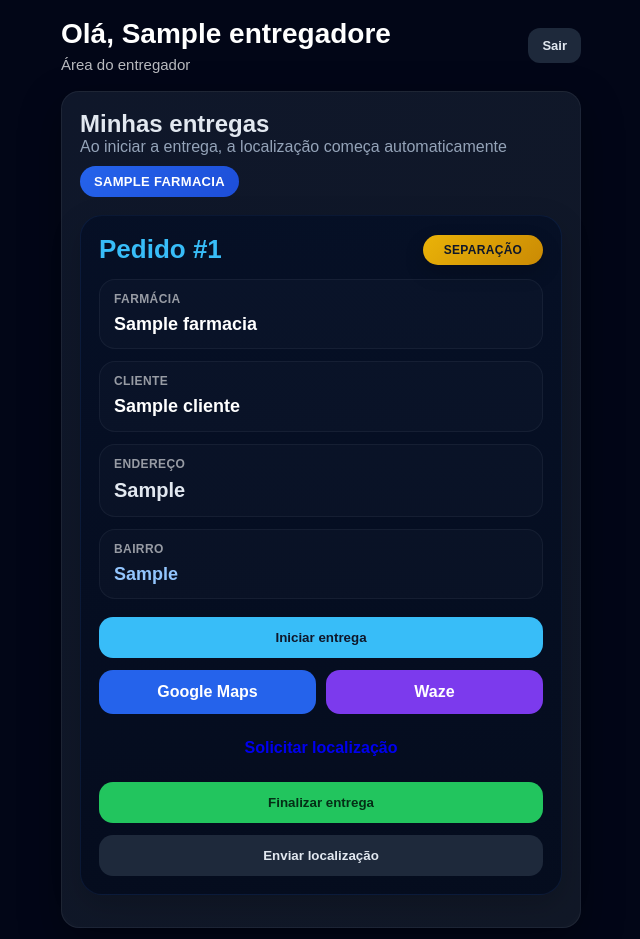
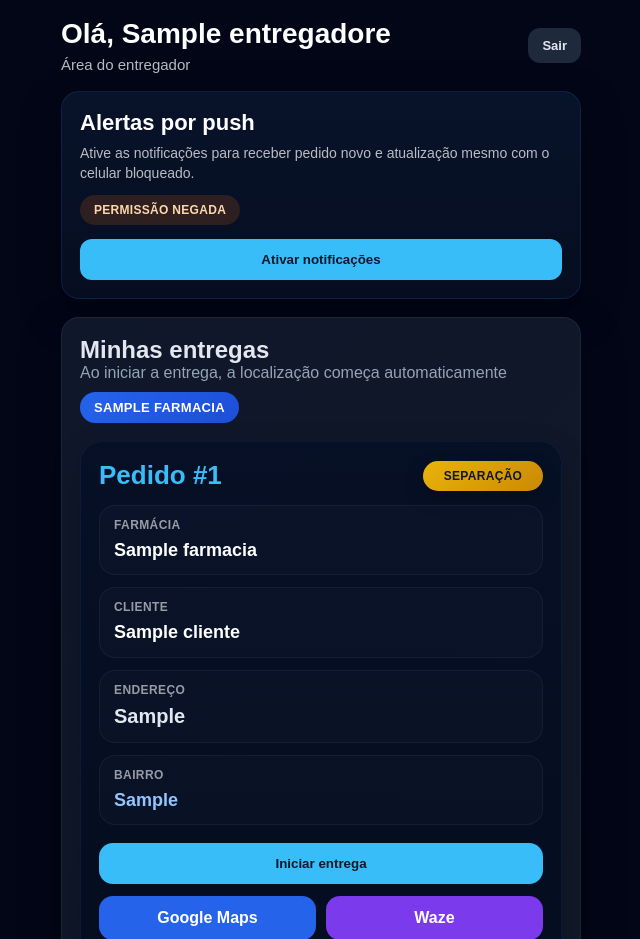
Before and after one commit to Mauricio3114/farmacontrol, a Flask app: page /entregador/app in a window 1280 px wide. Shown: the top 939 px of the page, without its empty margins (319-959 px from the left). Run offline with Flask 3, Linux system fonts and the light colour scheme; a user stored in the database is signed in; tables that the repository leaves empty hold one stand-in row (values such as "Sample post"); some libraries are stand-ins or nearby versions.

Commit message:
subindo push

```diff
--- a/app.py
+++ b/app.py
@@ -21,11 +21,14 @@ from reportlab.lib.pagesizes import A4
 from reportlab.lib import colors
 from reportlab.lib.styles import getSampleStyleSheet
 
+from pywebpush import webpush, WebPushException
+
 from extensions import db, login_manager
 
 from models import (
     Farmacia, User, Cliente, Entregador, Pedido, Localizacao,
-    WhatsAppConfig, WhatsAppLog, UsuarioFarmacia, EntregadorFarmacia
+    WhatsAppConfig, WhatsAppLog, UsuarioFarmacia, EntregadorFarmacia,
+    EntregadorPushSubscription
 )
 
 
@@ -531,6 +534,66 @@ def disparar_whatsapp_pedido_entregue(pedido):
     )
 
 
+def push_habilitado():
+    return bool(
+        os.environ.get("VAPID_PUBLIC_KEY") and
+        os.environ.get("VAPID_PRIVATE_KEY") and
+        os.environ.get("VAPID_CLAIMS_SUB")
+    )
+
+
+def enviar_push_para_entregador(entregador_id, titulo, corpo, url="/entregador/app", tag="farmacontrol-push"):
+    if not push_habilitado():
+        return
+
+    subscriptions = EntregadorPushSubscription.query.filter_by(
+        entregador_id=entregador_id,
+        ativo=True
+    ).all()
+
+    if not subscriptions:
+        return
+
+    payload = json.dumps({
+        "title": titulo,
+        "body": corpo,
+        "url": url,
+        "tag": tag
+    })
+
+    vapid_private_key = os.environ.get("VAPID_PRIVATE_KEY")
+    vapid_claims = {
+        "sub": os.environ.get("VAPID_CLAIMS_SUB")
+    }
+
+    alterou = False
+
+    for sub in subscriptions:
+        subscription_info = {
+            "endpoint": sub.endpoint,
+            "keys": {
+                "p256dh": sub.p256dh,
+                "auth": sub.auth
+            }
+        }
+
+        try:
+            webpush(
+                subscription_info=subscription_info,
+                data=payload,
+                vapid_private_key=vapid_private_key,
+                vapid_claims=vapid_claims
+            )
+        except WebPushException as e:
+            status_code = getattr(getattr(e, "response", None), "status_code", None)
+            if status_code in [404, 410]:
+                sub.ativo = False
+                alterou = True
+
+    if alterou:
+        db.session.commit()
+
+
 def registrar_rotas(app):
 
     @app.route("/")
@@ -538,6 +601,16 @@ def registrar_rotas(app):
         if current_user.is_authenticated:
             return redirect(url_for("dashboard"))
         return redirect(url_for("login"))
+
+    @app.route("/subscribe", methods=["POST"])
+    def subscribe():
+        from flask import request, jsonify
+        sub = request.json
+
+        with open("subscriptions.json", "a") as f:
+            f.write(json.dumps(sub) + "\n")
+
+        return jsonify({"status": "ok"})
 
     @app.route("/login", methods=["GET", "POST"])
     def login():
@@ -1206,6 +1279,15 @@ def registrar_rotas(app):
             db.session.add(novo)
             db.session.commit()
 
+            if novo.entregador_id:
+                enviar_push_para_entregador(
+                    entregador_id=novo.entregador_id,
+                    titulo="Novo pedido para entrega",
+                    corpo=f"Pedido #{novo.id} para {novo.cliente.nome}",
+                    url=url_for("entregador_app", _external=True),
+                    tag=f"pedido-novo-{novo.id}"
+                )
+
             if novo.status == "recebido":
                 disparar_whatsapp_pedido_recebido(novo)
 
@@ -1291,6 +1373,25 @@ def registrar_rotas(app):
             pedido.entregue_em = agora_brasil()
 
         db.session.commit()
+
+        if pedido.entregador_id:
+            status_label = novo_status
+            if novo_status == "recebido":
+                status_label = "RECEBIDO"
+            elif novo_status == "separacao":
+                status_label = "SEPARAÇÃO"
+            elif novo_status == "saiu_entrega":
+                status_label = "EM ROTA"
+            elif novo_status == "entregue":
+                status_label = "ENTREGUE"
+
+            enviar_push_para_entregador(
+                entregador_id=pedido.entregador_id,
+                titulo="Status do pedido atualizado",
+                corpo=f"Pedido #{pedido.id} agora está {status_label}",
+                url=url_for("entregador_app", _external=True),
+                tag=f"pedido-status-{pedido.id}"
+            )
 
         if status_anterior != novo_status:
             if novo_status == "saiu_entrega":
@@ -1549,6 +1650,130 @@ def registrar_rotas(app):
             farmacia_ativa_nome=farmacia_ativa_nome,
             exibindo_todas_farmacias=(farmacia_id_filtrada is None and len(farmacias_ids) > 1)
         )
+
+    @app.route("/api/push/public-key")
+    def api_push_public_key():
+        public_key = os.environ.get("VAPID_PUBLIC_KEY")
+
+        if not public_key:
+            return jsonify({
+                "ok": False,
+                "mensagem": "Push não configurado no servidor."
+            }), 200
+
+        return jsonify({
+            "ok": True,
+            "public_key": public_key
+        })
+
+
+    @app.route("/api/entregador/push/subscribe", methods=["POST"])
+    def api_entregador_push_subscribe():
+        entregador_id = session.get("entregador_id")
+
+        if not entregador_id:
+            return jsonify({"ok": False, "mensagem": "Entregador não autenticado."}), 401
+
+        entregador = Entregador.query.filter_by(
+            id=entregador_id,
+            ativo=True
+        ).first()
+
+        if not entregador:
+            return jsonify({"ok": False, "mensagem": "Entregador inválido."}), 401
+
+        data = request.get_json(silent=True) or {}
+        endpoint = (data.get("endpoint") or "").strip()
+        keys = data.get("keys") or {}
+
+        p256dh = (keys.get("p256dh") or "").strip()
+        auth = (keys.get("auth") or "").strip()
+
+        if not endpoint or not p256dh or not auth:
+            return jsonify({"ok": False, "mensagem": "Inscrição push inválida."}), 400
+
+        subscription = EntregadorPushSubscription.query.filter_by(endpoint=endpoint).first()
+
+        if subscription:
+            subscription.entregador_id = entregador.id
+            subscription.p256dh = p256dh
+            subscription.auth = auth
+            subscription.user_agent = request.headers.get("User-Agent")
+            subscription.ativo = True
+        else:
+            subscription = EntregadorPushSubscription(
+                entregador_id=entregador.id,
+                endpoint=endpoint,
+                p256dh=p256dh,
+                auth=auth,
+                user_agent=request.headers.get("User-Agent"),
+                ativo=True
+            )
+            db.session.add(subscription)
+
+        db.session.commit()
+
+        return jsonify({"ok": True, "mensagem": "Push ativado com sucesso."})
+
+    @app.route("/api/entregador/alertas")
+    def api_entregador_alertas():
+        entregador_id = session.get("entregador_id")
+
+        if not entregador_id:
+            return jsonify({"ok": False, "mensagem": "Entregador não autenticado."}), 401
+
+        entregador = Entregador.query.filter_by(
+            id=entregador_id,
+            ativo=True
+        ).first()
+
+        if not entregador:
+            return jsonify({"ok": False, "mensagem": "Entregador inválido."}), 401
+
+        farmacias_ids = entregador.farmacias_ids
+        if not farmacias_ids:
+            return jsonify({"ok": True, "pedidos": []})
+
+        farmacia_id_filtrada = session.get("entregador_farmacia_id")
+
+        if farmacia_id_filtrada and farmacia_id_filtrada in farmacias_ids:
+            ids_consulta = [farmacia_id_filtrada]
+        else:
+            ids_consulta = farmacias_ids
+
+        pedidos = Pedido.query.filter(
+            Pedido.farmacia_id.in_(ids_consulta),
+            Pedido.entregador_id == entregador.id,
+            Pedido.status.in_(["recebido", "separacao", "saiu_entrega"])
+        ).order_by(Pedido.id.desc()).all()
+
+        resultado = []
+
+        for pedido in pedidos:
+            status_label = pedido.status
+            if pedido.status == "recebido":
+                status_label = "RECEBIDO"
+            elif pedido.status == "separacao":
+                status_label = "SEPARAÇÃO"
+            elif pedido.status == "saiu_entrega":
+                status_label = "EM ROTA"
+            elif pedido.status == "entregue":
+                status_label = "ENTREGUE"
+
+            resultado.append({
+                "id": pedido.id,
+                "status": pedido.status,
+                "status_label": status_label,
+                "farmacia_nome": pedido.farmacia.nome if pedido.farmacia else "-",
+                "cliente_nome": pedido.cliente.nome if pedido.cliente else "-",
+                "endereco": pedido.cliente.endereco if pedido.cliente else "-",
+                "bairro": pedido.cliente.bairro if pedido.cliente and pedido.cliente.bairro else ""
+            })
+
+        return jsonify({
+            "ok": True,
+            "pedidos": resultado
+        })
 
     @app.route("/pedido/<int:pedido_id>/iniciar-entrega", methods=["POST"])
     def iniciar_entrega(pedido_id):
--- a/requirements.txt
+++ b/requirements.txt
@@ -22,3 +22,4 @@ urllib3==2.6.3
 Werkzeug==3.0.1
 gunicorn==25.1.0
 psycopg[binary]==3.3.3
+pywebpush
--- a/static/app.js
+++ b/static/app.js
@@ -1,5 +1,54 @@
-if ("serviceWorker" in navigator) {
-  window.addEventListener("load", () => {
-    navigator.serviceWorker.register("/sw.js").catch(console.error);
-  });
+async function registrarPush() {
+    if (!('serviceWorker' in navigator)) {
+        console.log("Service Worker não suportado");
+        return;
+    }
+
+    try {
+        // registra o SW
+        const registration = await navigator.serviceWorker.register('/sw.js');
+
+        // pede permissão
+        const permission = await Notification.requestPermission();
+        if (permission !== 'granted') {
+            alert("Permissão negada");
+            return;
+        }
+
+        // tua chave pública
+        const vapidPublicKey = "BMw7PhwT4nvbjd4gBnR2wq86Dj5U1rJ7lzsKtY0VaCnNCm408z2Mh0rgDB4hu_STN3jl49vtcp5UeaWmhVWYlb8";
+
+        const convertedKey = urlBase64ToUint8Array(vapidPublicKey);
+
+        // cria inscrição
+        const subscription = await registration.pushManager.subscribe({
+            userVisibleOnly: true,
+            applicationServerKey: convertedKey
+        });
+
+        // envia pro backend
+        await fetch('/subscribe', {
+            method: 'POST',
+            body: JSON.stringify(subscription),
+            headers: {
+                'Content-Type': 'application/json'
+            }
+        });
+
+        console.log("Push registrado com sucesso");
+
+    } catch (error) {
+        console.error("Erro no push:", error);
+    }
 }
+
+// função auxiliar
+function urlBase64ToUint8Array(base64String) {
+    const padding = '='.repeat((4 - base64String.length % 4) % 4);
+    const base64 = (base64String + padding).replace(/-/g, '+').replace(/_/g, '/');
+    const rawData = atob(base64);
+    return Uint8Array.from([...rawData].map(char => char.charCodeAt(0)));
+}
+
+// chama automaticamente
+registrarPush();
--- a/templates/entregador_app.html
+++ b/templates/entregador_app.html
@@ -162,12 +162,6 @@
       justify-content: center;
     }
 
-    .rota-link-grid {
-      display: grid;
-      grid-template-columns: 1fr 1fr;
-      gap: 10px;
-    }
-
     .farmacia-chip-entregador {
       display: inline-block;
       margin-top: 10px;
@@ -189,6 +183,54 @@
       font-size: 15px;
       margin-top: 8px;
     }
+
+    .alerta-card {
+      border: 1px solid rgba(59, 130, 246, 0.15);
+      background: linear-gradient(180deg, rgba(8,20,44,0.96), rgba(6,14,33,0.96));
+      margin-bottom: 18px;
+    }
+
+    .alerta-head h2 {
+      margin: 0;
+      color: #ffffff;
+      font-size: 22px;
+    }
+
+    .alerta-head p {
+      margin: 8px 0 0 0;
+      color: rgba(255,255,255,0.72);
+      font-size: 14px;
+      line-height: 1.4;
+    }
+
+    .alerta-actions {
+      display: grid;
+      grid-template-columns: 1fr;
+      gap: 10px;
+      margin-top: 14px;
+    }
+
+    .alerta-status-chip {
+      display: inline-block;
+      margin-top: 12px;
+      padding: 8px 14px;
+      border-radius: 999px;
+      background: rgba(148, 163, 184, 0.14);
+      color: #e2e8f0;
+      font-size: 12px;
+      font-weight: 800;
+      letter-spacing: 0.3px;
+    }
+
+    .alerta-status-chip.ok {
+      background: rgba(34, 197, 94, 0.16);
+      color: #bbf7d0;
+    }
+
+    .alerta-status-chip.warn {
+      background: rgba(249, 115, 22, 0.16);
+      color: #fed7aa;
+    }
   </style>
 </head>
 
@@ -205,6 +247,22 @@
     <a href="{{ url_for('entregador_logout') }}" class="btn btn-secondary btn-small">
       Sair
     </a>
+  </div>
+
+  <div class="mobile-card alerta-card">
+    <div class="alerta-head">
+      <h2>Alertas por push</h2>
+      <p>
+        Ative as notificações para receber pedido novo e atualização mesmo com o celular bloqueado.
+      </p>
+      <span id="alerta-status" class="alerta-status-chip">ALERTAS DESATIVADOS</span>
+    </div>
+
+    <div class="alerta-actions">
+      <button class="btn btn-primary" type="button" onclick="ativarPushEntregador()">
+        Ativar notificações
+      </button>
+    </div>
   </div>
 
   {% if farmacias and farmacias|length > 1 %}
@@ -405,6 +463,102 @@
 <script>
 let watchId = null;
 let pedidoAtivoId = null;
+
+function atualizarChipAlerta(texto, tipo = "") {
+  const chip = document.getElementById("alerta-status");
+  if (!chip) return;
+
+  chip.textContent = texto;
+  chip.className = "alerta-status-chip";
+  if (tipo) chip.classList.add(tipo);
+}
+
+function urlBase64ToUint8Array(base64String) {
+  const padding = "=".repeat((4 - base64String.length % 4) % 4);
+  const base64 = (base64String + padding).replace(/-/g, "+").replace(/_/g, "/");
+  const rawData = window.atob(base64);
+  const outputArray = new Uint8Array(rawData.length);
+
+  for (let i = 0; i < rawData.length; ++i) {
+    outputArray[i] = rawData.charCodeAt(i);
+  }
+
+  return outputArray;
+}
+
+async function ativarPushEntregador() {
+  if (!("serviceWorker" in navigator)) {
+    alert("Service Worker não suportado neste navegador.");
+    atualizarChipAlerta("SEM SUPORTE", "warn");
+    return;
+  }
+
+  if (!("PushManager" in window)) {
+    alert("Push não suportado neste navegador.");
+    atualizarChipAlerta("SEM PUSH", "warn");
+    return;
+  }
+
+  if (!("Notification" in window)) {
+    alert("Notificações não suportadas neste navegador.");
+    atualizarChipAlerta("SEM NOTIFICAÇÃO", "warn");
+    return;
+  }
+
+  try {
+    const permission = await Notification.requestPermission();
+
+    if (permission !== "granted") {
+      atualizarChipAlerta("PERMISSÃO NEGADA", "warn");
+      alert("Permissão de notificação não concedida.");
+      return;
+    }
+
+    const keyResp = await fetch("/api/push/public-key");
+    const keyData = await keyResp.json();
+
+    if (!keyData.ok || !keyData.public_key) {
+      atualizarChipAlerta("PUSH NÃO CONFIGURADO", "warn");
+      alert("Push ainda não foi configurado no servidor.");
+      return;
+    }
+
+    const registration = await navigator.serviceWorker.register("/sw.js");
+
+    let subscription = await registration.pushManager.getSubscription();
+
+    if (!subscription) {
+      subscription = await registration.pushManager.subscribe({
+        userVisibleOnly: true,
+        applicationServerKey: urlBase64ToUint8Array(keyData.public_key)
+      });
+    }
+
+    const saveResp = await fetch("/api/entregador/push/subscribe", {
+      method: "POST",
+      headers: {
+        "Content-Type": "application/json"
+      },
+      body: JSON.stringify(subscription)
+    });
+
+    const saveData = await saveResp.json();
+
+    if (!saveData.ok) {
+      atualizarChipAlerta("ERRO AO ATIVAR", "warn");
+      alert(saveData.mensagem || "Erro ao ativar push.");
+      return;
+    }
+
+    atualizarChipAlerta("ALERTAS ATIVADOS", "ok");
+    alert("Notificações ativadas com sucesso.");
+
+  } catch (e) {
+    console.error("Erro ao ativar push:", e);
+    atualizarChipAlerta("ERRO AO ATIVAR", "warn");
+    alert("Erro ao ativar notificações push.");
+  }
+}
 
 async function enviarPosicao(pedidoId, latitude, longitude) {
   try {
@@ -607,7 +761,26 @@ function pararMonitoramentoLocalizacao() {
     watchId = null;
   }
 }
+
+document.addEventListener("DOMContentLoaded", async () => {
+  if ("Notification" in window) {
+    if (Notification.permission === "granted") {
+      atualizarChipAlerta("ALERTAS ATIVADOS", "ok");
+    } else if (Notification.permission === "denied") {
+      atualizarChipAlerta("PERMISSÃO NEGADA", "warn");
+    }
+  }
+
+  if ("serviceWorker" in navigator) {
+    try {
+      await navigator.serviceWorker.register("/sw.js");
+    } catch (e) {
+      console.error("Erro ao registrar service worker:", e);
+    }
+  }
+});
 </script>
 
+<script src="/static/app.js"></script>
 </body>
 </html>
```
Also changed, not shown: models.py (+26 -3 lines), static/sw.js (+61 -1 lines), 2 other files.
